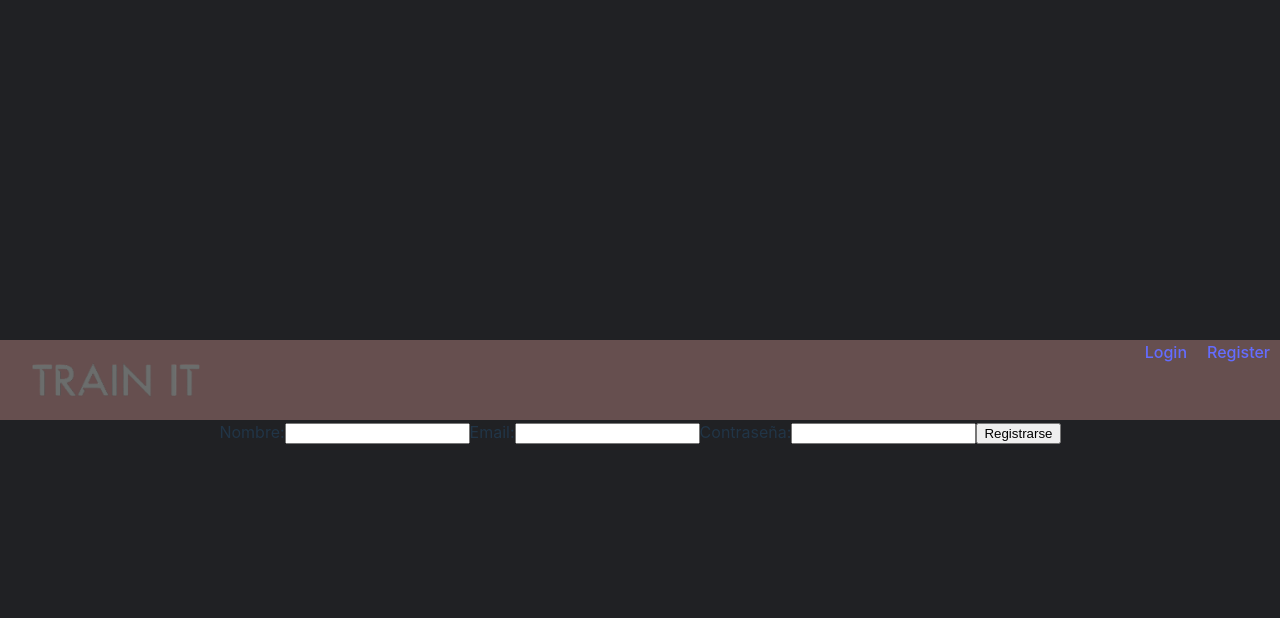
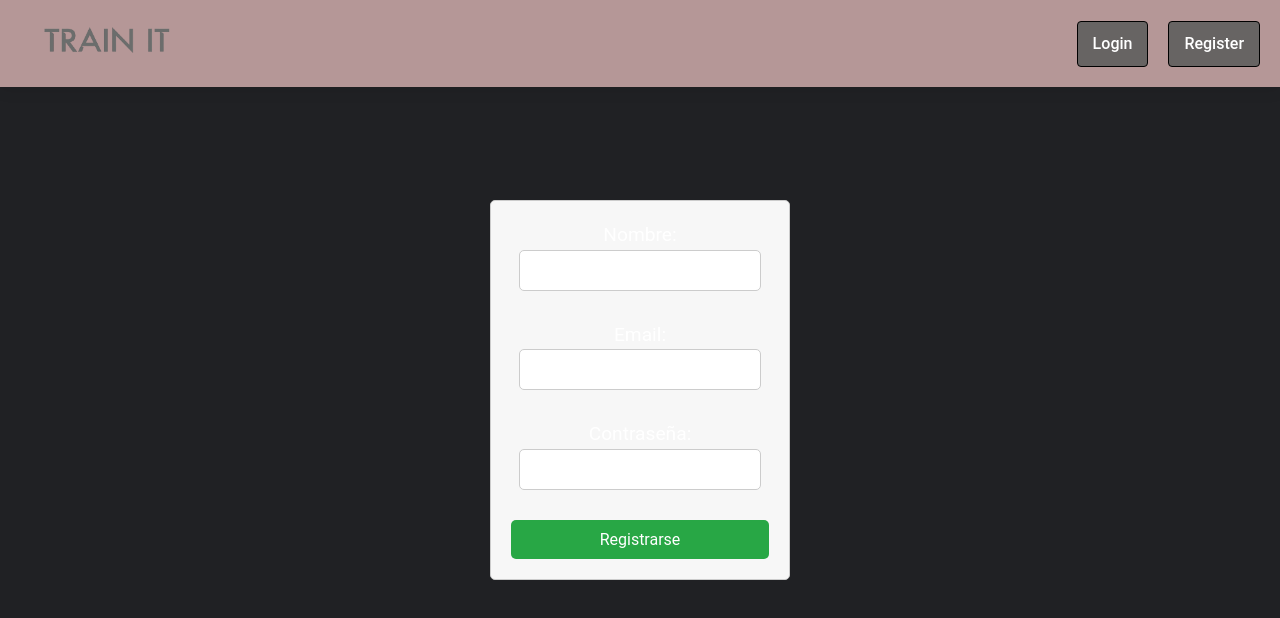
Before and after one commit to Anderman123/Train-it, a React (Vite) app in the folder train-it/: page /register in a window 1280 px wide. Shown: the top 618 px of the page. Built offline with nearby package versions, Linux system fonts and the light colour scheme; no server answers.

Commit message:
Implementacion de mas musculo css , poder publicar en categoria

```diff
--- a/train-it/src/App.css
+++ b/train-it/src/App.css
@@ -8,3 +8,7 @@
 body{
   background-color: rgb(32,33,36);
 }
+
+.caja_humano{
+  margin-top: 8%;
+}
--- a/train-it/src/App.jsx
+++ b/train-it/src/App.jsx
@@ -33,7 +33,7 @@ function App() {
         <Route path="/publicaciones/:categoria" element={<Publicaciones />} />
         {/* Agregar aquí más rutas si es necesario */}
         <Route path="/" element={
-          <div style={{ width: '100', height: '650px' }}>
+          <div className='caja_humano' style={{ width: '100', height: '650px' }}>
             <Canvas camera={{ zoom: 0.9, position: [0, 10, 55] }}>
               <OrbitControls minDistance={10} maxDistance={50} />
               <ambientLight intensity={0.5} />
--- a/train-it/src/components/Header/Header.css
+++ b/train-it/src/components/Header/Header.css
@@ -1,20 +1,47 @@
-body {
-    margin: 0;
-    width: 100%;
-}
-header {
-    width: 100%;
+/* Reset CSS */
+* {
     margin: 0;
     padding: 0;
-    background-color: #664f4f;
+    box-sizing: border-box;
+    font-family: 'Roboto', sans-serif;
+}
+
+
+
+header {
+    position: fixed;
+    top: 0;
+    width: 100%;
+    padding: 10px 20px;
+    background-color: #b59797;
     display: flex;
     justify-content: space-between;
+    align-items: center;
+    color: #fff;
+    box-shadow: 0px 2px 15px rgba(0, 0, 0, 0.1);
 }
 
-.links a{
-    margin: 10px;
+.links {
+    display: flex;
+    gap: 20px;
 }
-.logo{
-    height: 80px;
 
+.links a, .links button {
+    color: #fff;
+    text-decoration: none;
+    background-color: #676463;
+    border: 1px solid #000;
+    padding: 10px 15px;
+    border-radius: 4px;
+    transition: background-color 0.3s ease;
 }
+
+.links a:hover, .links button:hover {
+    background-color: #8b8480;
+    cursor: pointer;
+}
+
+.logo {
+    height: 60px;
+    cursor: pointer;
+}
--- a/train-it/src/components/Header/Header.jsx
+++ b/train-it/src/components/Header/Header.jsx
@@ -16,7 +16,9 @@ export default function Header() {
 
   return (
     <header>
-      <img  className="logo" src={Logo}/>
+      <Link to="/">
+        <img className="logo" src={Logo} />
+      </Link>
       <div className="links">
         {authToken ? (
           // Si el usuario está autenticado, mostramos el enlace de Logout
--- a/train-it/src/components/Publicaciones/Publicaciones.css
+++ b/train-it/src/components/Publicaciones/Publicaciones.css
@@ -1,4 +1,42 @@
-.Caja_publicacion{
-    background-color: white;
+.Caja_publicacion {
+    align-items: center;
+    width: 90%;
+    border: 2px solid #000;
+    padding: 20px;
+    margin-top: 5%;
+    background-color: #333;
+    transition: background-color 2s ease-in-out, transform 0.3s ease-in-out;
+    display: flex;
+    flex-wrap: nowrap;
+    justify-content: center;
+    margin-left: 5%;
+    align-items: flex-start
+  }
 
+  .Caja_publicacion:hover {
+    background-color: #676767;
+    transform: scale(1.05);
+  }
+
+  .Caja_publicacion img, .Caja_publicacion video {
+    float: left;
+    margin-right: 20px;
+  }
+
+  .Caja_publicacion p {
+    color: #fff;
+  }
+
+  .Caja_descripcion {
+    clear: both;
+    margin-top: 20px;
+    border: 2px solid #fff;
+    padding: 10px;
+  }
+form {
+  color: white;
 }
+
+form {
+  margin-top: 15%;
+}
--- a/train-it/src/components/Publicaciones/Publicaciones.jsx
+++ b/train-it/src/components/Publicaciones/Publicaciones.jsx
@@ -1,13 +1,35 @@
 import React, { useEffect, useState } from 'react';
 import { useParams, Route } from 'react-router-dom';
 import axios from 'axios';
-import './Publicaciones.css'
+import './Publicaciones.css';
+
 
 const Publicaciones = () => {
   const [publicaciones, setPublicaciones] = useState([]);
   const [categoriaId, setCategoriaId] = useState(null);
   const [usuarios, setUsuarios] = useState([]);
   const { categoria } = useParams();
+
+  const [userId, setUserId] = useState("");
+  const [descripcion, setDescripcion] = useState("");
+  const handleFormSubmit = async (event) => {
+    event.preventDefault();
+
+    try {
+      await axios.post('http://127.0.0.1:8000/api/posts', {
+        user_id: userId,
+        categoria_id: categoriaId,
+        descripcion: descripcion
+      });
+      // Aquí puedes agregar una función para actualizar las publicaciones
+      // tras agregar una nueva
+      // Por ejemplo:
+      // fetchPublicaciones();
+      window.location.reload();
+    } catch (error) {
+      console.error('Hubo un error al crear la publicación', error);
+    }
+  };
 
 
   useEffect(() => {
@@ -70,24 +92,51 @@ const Publicaciones = () => {
 
   return (
     <div>
+      <div>
+        <form onSubmit={handleFormSubmit}>
+          <select value={userId} onChange={(e) => setUserId(e.target.value)}>
+            {usuarios.map(usuario => (
+              <option key={usuario.id} value={usuario.id}>
+                {usuario.name}
+              </option>
+            ))}
+          </select>
+
+          <textarea
+            value={descripcion}
+            onChange={(e) => setDescripcion(e.target.value)}
+            placeholder="Escribe tu publicación aquí"
+          />
+
+          <button type="submit">Publicar</button>
+        </form>
+
+        {/* Aquí va el resto de tu JSX */}
+      </div>
       {/* <div className='Caja_publicacion'>
           {usuarios.map(usuario => (
             <p key={usuario.id}>{usuario.id}: {usuario.name}</p>
           ))}
       </div> */}
+
       {publicaciones.filter(publicacion => publicacion.categoria_id === categoriaId).map((publicacion) => {
         // Busca al usuario con el mismo id que publicacion.user_id
         const usuarioPublicacion = usuarios.find(usuario => usuario.id === publicacion.user_id);
 
         return (
           <div className='Caja_publicacion' key={publicacion.id}>
-              <p>User ID: {publicacion.user_id}</p>
+            {/* <p>User ID: {publicacion.user_id}</p> */}
             {/* Si se encontró el usuario, muestra su nombre */}
-              {usuarioPublicacion && <p>Nombre del usuario: {usuarioPublicacion.name}</p>}
+            {publicacion.imagen && <img src={publicacion.imagen} alt="Imagen de publicación" />}
+            {publicacion.video && <video src={publicacion.video} controls />}
+
+            {usuarioPublicacion && <p>@:{usuarioPublicacion.name}</p>}
+
+            <div className='Caja_descripcion'>
               <p>Categoria ID: {publicacion.categoria_id}</p>
               <p>Descripcion: {publicacion.descripcion}</p>
-              {publicacion.imagen && <img src={publicacion.imagen} alt="Imagen de publicación" />}
-              {publicacion.video && <video src={publicacion.video} controls />}
+            </div>
+
           </div>
         );
       })}
--- /dev/null
+++ b/train-it/src/components/auth/Login.css
@@ -0,0 +1,44 @@
+.login-form {
+    width: 300px;
+    margin: 0 auto;
+    display: flex;
+    flex-direction: column;
+    padding: 20px;
+    border: 1px solid #ccc;
+    border-radius: 5px;
+    background-color: #f7f7f7;
+}
+
+.login-form label {
+    font-size: 1.2rem;
+    margin-bottom: 10px;
+}
+
+.login-input {
+    margin-bottom: 20px;
+    padding: 10px;
+    border: 1px solid #ccc;
+    border-radius: 5px;
+    font-size: 1rem;
+}
+
+.login-submit {
+    background-color: #007bff;
+    color: white;
+    padding: 10px;
+    border: none;
+    border-radius: 5px;
+    cursor: pointer;
+    font-size: 1rem;
+    transition: background-color 0.3s ease;
+}
+
+.login-submit:hover {
+    background-color: #0056b3;
+}
+
+.login-message {
+    text-align: center;
+    margin-top: 20px;
+    font-size: 1.2rem;
+}
--- a/train-it/src/components/auth/Login.jsx
+++ b/train-it/src/components/auth/Login.jsx
@@ -1,6 +1,7 @@
 import React, { useState } from 'react';
 import axios from 'axios';
 import { useNavigate } from 'react-router-dom';
+import './Login.css';
 
 function Login() {
   const [email, setEmail] = useState('');
@@ -49,18 +50,19 @@ function Login() {
 
   return (
     <>
-      <form onSubmit={handleSubmit}>
+      <form className="login-form" onSubmit={handleSubmit}>
         <label>
           Email:
-          <input type="email" value={email} onChange={(e) => setEmail(e.target.value)} required />
+          <br/>
+          <input className="login-input" type="email" value={email} onChange={(e) => setEmail(e.target.value)} required />
         </label>
         <label>
           Contraseña:
-          <input type="password" value={password} onChange={(e) => setPassword(e.target.value)} required />
+          <input className="login-input" type="password" value={password} onChange={(e) => setPassword(e.target.value)} required />
         </label>
-        <input type="submit" value="Iniciar sesión" />
+        <input className="login-submit" type="submit" value="Iniciar sesión" />
       </form>
-      <p style={{ color: messageColor }}>{message}</p>
+      <p className="login-message" style={{ color: messageColor }}>{message}</p>
     </>
   );
 }
--- /dev/null
+++ b/train-it/src/components/auth/Register.css
@@ -0,0 +1,44 @@
+.login-form {
+    width: 300px;
+    margin: 0 auto;
+    display: flex;
+    flex-direction: column;
+    padding: 20px;
+    border: 1px solid #ccc;
+    border-radius: 5px;
+    background-color: #f7f7f7;
+}
+
+.login-form label {
+    font-size: 1.2rem;
+    margin-bottom: 10px;
+}
+
+.login-input {
+    margin-bottom: 20px;
+    padding: 10px;
+    border: 1px solid #ccc;
+    border-radius: 5px;
+    font-size: 1rem;
+}
+
+.register-submit {
+    background-color: #28a745;
+    color: white;
+    padding: 10px;
+    border: none;
+    border-radius: 5px;
+    cursor: pointer;
+    font-size: 1rem;
+    transition: background-color 0.3s ease;
+}
+
+.register-submit:hover {
+    background-color: #218838;
+}
+
+.login-message {
+    text-align: center;
+    margin-top: 20px;
+    font-size: 1.2rem;
+}
--- a/train-it/src/components/auth/Register.jsx
+++ b/train-it/src/components/auth/Register.jsx
@@ -1,5 +1,6 @@
 import React, { useState } from 'react';
 import axios from 'axios';
+import './Register.css';
 
 function Register() {
   const [name, setName] = useState('');
@@ -48,22 +49,23 @@ function Register() {
 
   return (
     <>
-      <form onSubmit={handleSubmit}>
+      <form className="login-form" onSubmit={handleSubmit}>
         <label>
           Nombre:
-          <input type="text" value={name} onChange={(e) => setName(e.target.value)} required />
+          <input className="login-input" type="text" value={name} onChange={(e) => setName(e.target.value)} required />
         </label>
         <label>
           Email:
-          <input type="email" value={email} onChange={(e) => setEmail(e.target.value)} required />
+          <br/>
+          <input className="login-input" type="email" value={email} onChange={(e) => setEmail(e.target.value)} required />
         </label>
         <label>
           Contraseña:
-          <input type="password" value={password} onChange={(e) => setPassword(e.target.value)} required />
+          <input className="login-input" type="password" value={password} onChange={(e) => setPassword(e.target.value)} required />
         </label>
-        <input type="submit" value="Registrarse" />
+        <input className="register-submit" type="submit" value="Registrarse" />
       </form>
-      <p style={{ color: messageColor }}>{message}</p>
+      <p className="login-message" style={{ color: messageColor }}>{message}</p>
     </>
   );
 }
```
Also changed, not shown: train-it/src/components/Modelo3D/Humano.jsx (+116 -8 lines), train-it/src/components/auth/LoginRegister.jsx (deleted, +0 -16 lines). Lines whose indentation alone changed are shown as unchanged.
